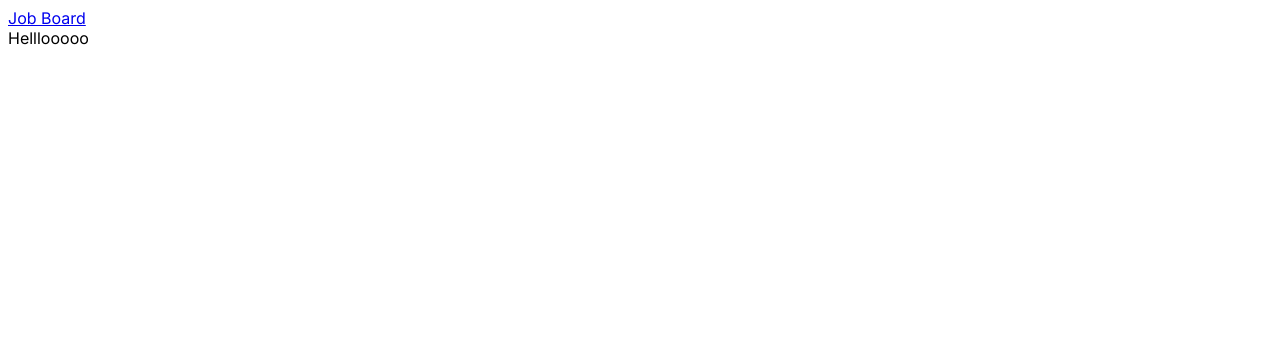
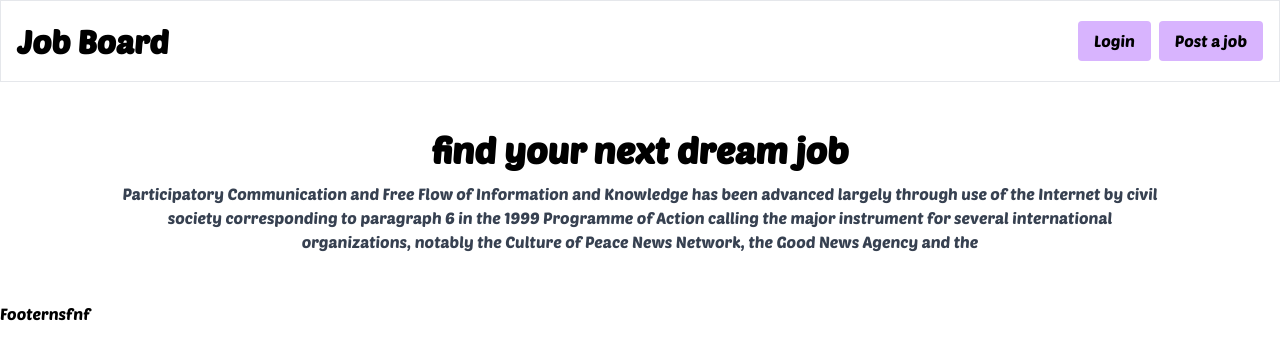
Before and after one commit to EbiShad/job-broad, a Next.js app: page / in a window 1280 px wide. Shown: the top 360 px of the page. Built offline with nearby package versions, Linux system fonts and the light colour scheme.

Commit message:
config tailwind and hero component added

```diff
--- a/package.json
+++ b/package.json
@@ -1,5 +1,5 @@
 {
-  "name": "job-broad",
+  "name": "job-board",
   "version": "0.1.0",
   "private": true,
   "scripts": {
--- /dev/null
+++ b/src/app/globals.css
@@ -0,0 +1,31 @@
+@tailwind base;
+@tailwind components;
+@tailwind utilities;
+
+/* :root {
+  --foreground-rgb: 0, 0, 0;
+  --background-start-rgb: 214, 219, 220;
+  --background-end-rgb: 255, 255, 255;
+} */
+
+/* @media (prefers-color-scheme: dark) {
+  :root {
+    --foreground-rgb: 255, 255, 255;
+    --background-start-rgb: 0, 0, 0;
+    --background-end-rgb: 0, 0, 0;
+  }
+} */
+
+/* body {
+  color: rgb(var(--foreground-rgb));
+  background: linear-gradient(
+      to bottom,
+      transparent,
+      rgb(var(--background-end-rgb))
+    )
+    rgb(var(--background-start-rgb));
+} */
+
+a{
+    text-decoration: none;
+}
--- a/src/app/layout.js
+++ b/src/app/layout.js
@@ -1,8 +1,9 @@
-import { Inter } from "next/font/google";
-import Link from "next/link";
 
+import Layout from "@/components/layout/Layout";
+import localFont from 'next/font/local'
+import "./globals.css"
 
-const inter = Inter({ subsets: ["latin"] });
+const PoetsenOneFont = localFont({src:"../../public/fonts/PoetsenOne-Regular.ttf" });
 
 export const metadata = {
   title: "Create Next App",
@@ -12,10 +13,9 @@ export const metadata = {
 export default function RootLayout({ children }) {
   return (
     <html lang="en">
-    <header>
-      <Link href="/">Job Board</Link>
-    </header>
-      <body className={inter.className}>{children}</body>
+      <body className={PoetsenOneFont.className}>
+        <Layout>{children}</Layout>
+      </body>
     </html>
   );
 }
--- a/src/app/page.js
+++ b/src/app/page.js
@@ -1,8 +1,9 @@
+import HomePage from "@/components/templates/HomePage";
 
 export default function Home() {
   return (
     <div>
-      Helllooooo
+     <HomePage/>
     </div>
   );
 }
--- a/src/components/layout/Footer.js
+++ b/src/components/layout/Footer.js
@@ -5,9 +5,9 @@
 function Footer() {
   return (
     <div>
-      Footer
+      Footernsfnf
     </div>
   )
 }
 
-export default footer
+export default Footer
--- a/src/components/layout/Header.js
+++ b/src/components/layout/Header.js
@@ -1,14 +1,19 @@
-import Link from "next/link"
-
+import Link from "next/link";
 
 function Header() {
   return (
-    <div>
-      <header>
-        <Link href={"/"}>Job Board</Link>
-      </header>
-    </div>
-  )
+    <header>
+      <div className=" flex justify-between items-center py-4 px-4 border">
+        <Link href={"/"} className="text-[32px] font-bold">
+          Job Board
+        </Link>
+        <nav className="flex gap-2 *:bg-purple-300 *:px-4 *:py-2 *:rounded">
+          <Link href={"/login"} className="hover:bg-purple-400 transition ease-in-out delay-75">Login</Link>
+          <Link href={"/new-listing"}  className="hover:bg-purple-400 transition ease-in-out delay-75">Post a job</Link>
+        </nav>
+      </div>
+    </header>
+  );
 }
 
-export default header
+export default Header;
--- a/src/components/layout/Layout.js
+++ b/src/components/layout/Layout.js
@@ -1,13 +1,17 @@
+import Footer from "./Footer"
+import Header from "./Header"
 
 
 
 
-function layout({children}) {
+function Layout({children}) {
   return (
-    <div>
+    <>
+    <Header/>
       {children}
-    </div>
+     <Footer/>
+    </>
   )
 }
 
-export default layout
+export default Layout
--- /dev/null
+++ b/src/components/templates/Hero.jsx
@@ -0,0 +1,18 @@
+function Hero() {
+  return (
+    <section className="py-12">
+      <h1 className="text-center font-bold text-4xl">
+        find your next dream job
+      </h1>
+      <p className="text-center text-gray-700 pt-3">
+        Participatory Communication and Free Flow of Information and Knowledge
+        has been advanced largely through use of the Internet by civil society
+        corresponding to paragraph 6 in the 1999 Programme of Action calling
+        the major instrument for several international organizations, notably
+        the Culture of Peace News Network, the Good News Agency and the
+      </p>
+    </section>
+  );
+}
+
+export default Hero;
--- /dev/null
+++ b/src/components/templates/HomePage.jsx
@@ -0,0 +1,12 @@
+import Hero from "./Hero"
+
+
+function HomePage() {
+  return (
+    <div className="xl:w-[1200px] w-full container">
+      <Hero/>
+    </div>
+  )
+}
+
+export default HomePage
--- a/tailwind.config.js
+++ b/tailwind.config.js
@@ -6,6 +6,18 @@ module.exports = {
     "./src/app/**/*.{js,ts,jsx,tsx,mdx}",
   ],
   theme:{
+
+    container:{
+      center:true,
+      padding: {
+        DEFAULT: '1rem',
+        sm: '3rem',
+        lg: '4rem',
+        xl: '5rem',
+        '2xl': '6rem',
+      },
+    },
+
     extend: {
       backgroundImage: {
         "gradient-radial": "radial-gradient(var(--tw-gradient-stops))",
@@ -13,6 +25,13 @@ module.exports = {
           "conic-gradient(from 180deg at 50% 50%, var(--tw-gradient-stops))",
       },
     },
+
+    screens:{
+      "sm":"576px",
+      "md":"768px",
+      "lg":"992px",
+      "xl":"1200px"
+    }
   },
   plugins: [],
 };
```
Also changed, not shown: public/fonts/PoetsenOne-Regular.ttf (added), 1 other file (tests, documents, lock files or other folders).
